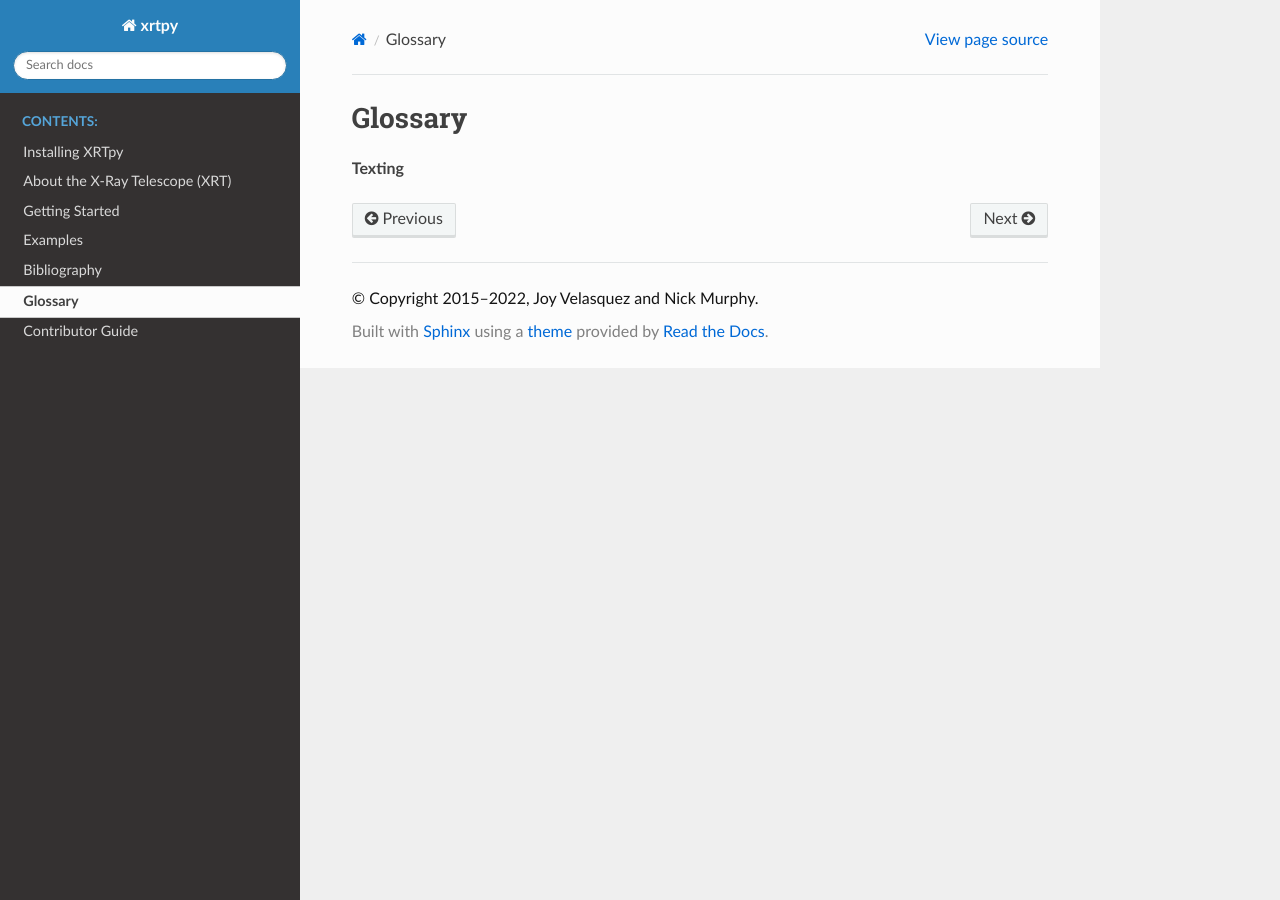
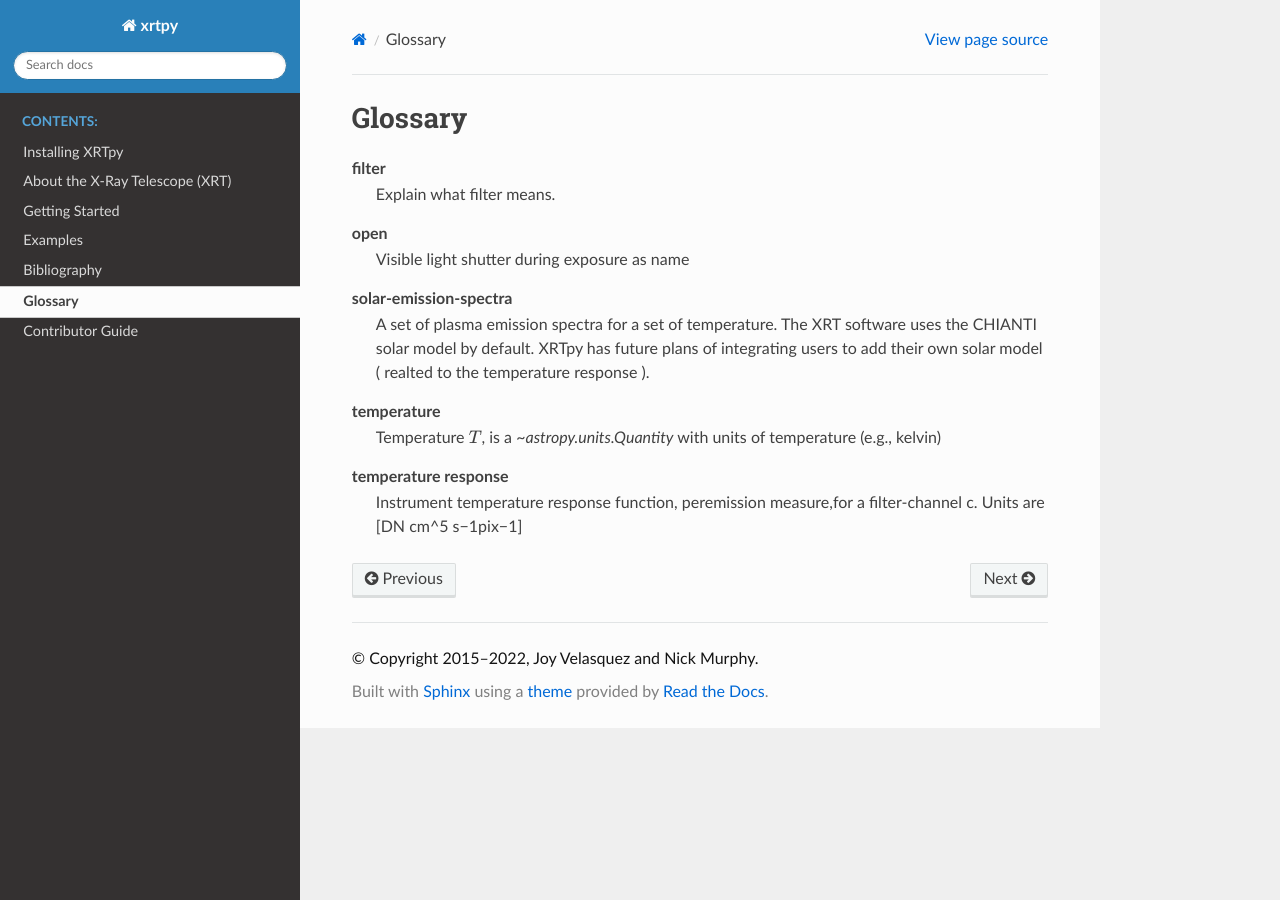
Before and after one commit to HinodeXRT/xrtpy, a Sphinx documentation site: the page built from docs/glossary.rst, in a window 1280 px wide. Built offline with Sphinx 7.4.7 and the Read the Docs theme 2.0.0, drawn with Linux system fonts in a browser that asks for light colours.

Commit message:
Filling terms into the glossary.

```diff
--- a/docs/glossary.rst
+++ b/docs/glossary.rst
@@ -9,4 +9,15 @@ Glossary
 .. glossary::
    :sorted:
 
-   Texting
+
+   filter
+      Explain what filter means.
+   open
+      Visible light shutter during exposure as name
+   temperature
+      Temperature :math:`T`, is a `~astropy.units.Quantity` with units of temperature (e.g., kelvin)
+   temperature response
+      Instrument temperature response function, peremission measure,for a filter-channel c. Units are [DN cm^5 s−1pix−1]
+   solar-emission-spectra
+      A set of plasma emission spectra for a set of temperature. The XRT software uses the CHIANTI solar model by default. XRTpy
+      has future plans of integrating users to add their own solar model ( realted to the temperature response ).
```
